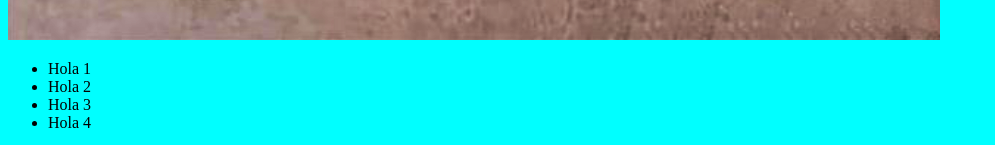
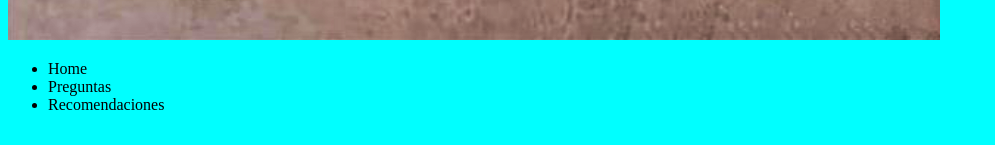
Before and after one commit to kevinmolinadev/git, a plain HTML site: page index.html in a window 1280 px wide. Shown: the part 1014-1159 px from the top of the page, without its empty margins (0-995 px from the left). Drawn offline with Linux system fonts and the light colour scheme.

Commit message:
modificando el index.html :D

```diff
--- a/index.html
+++ b/index.html
@@ -12,10 +12,9 @@
     <p>Mensaje :D</p>
     <img src="Image/Perfil.png" alt="Profile">
     <ul>
-        <li>Hola 1</li>
-        <li>Hola 2</li>
-        <li>Hola 3</li>
-        <li>Hola 4</li>
+        <li>Home</li>
+        <li>Preguntas</li>
+        <li>Recomendaciones</li>
     </ul>
     <script src="index.js"></script>
 </body>
```
